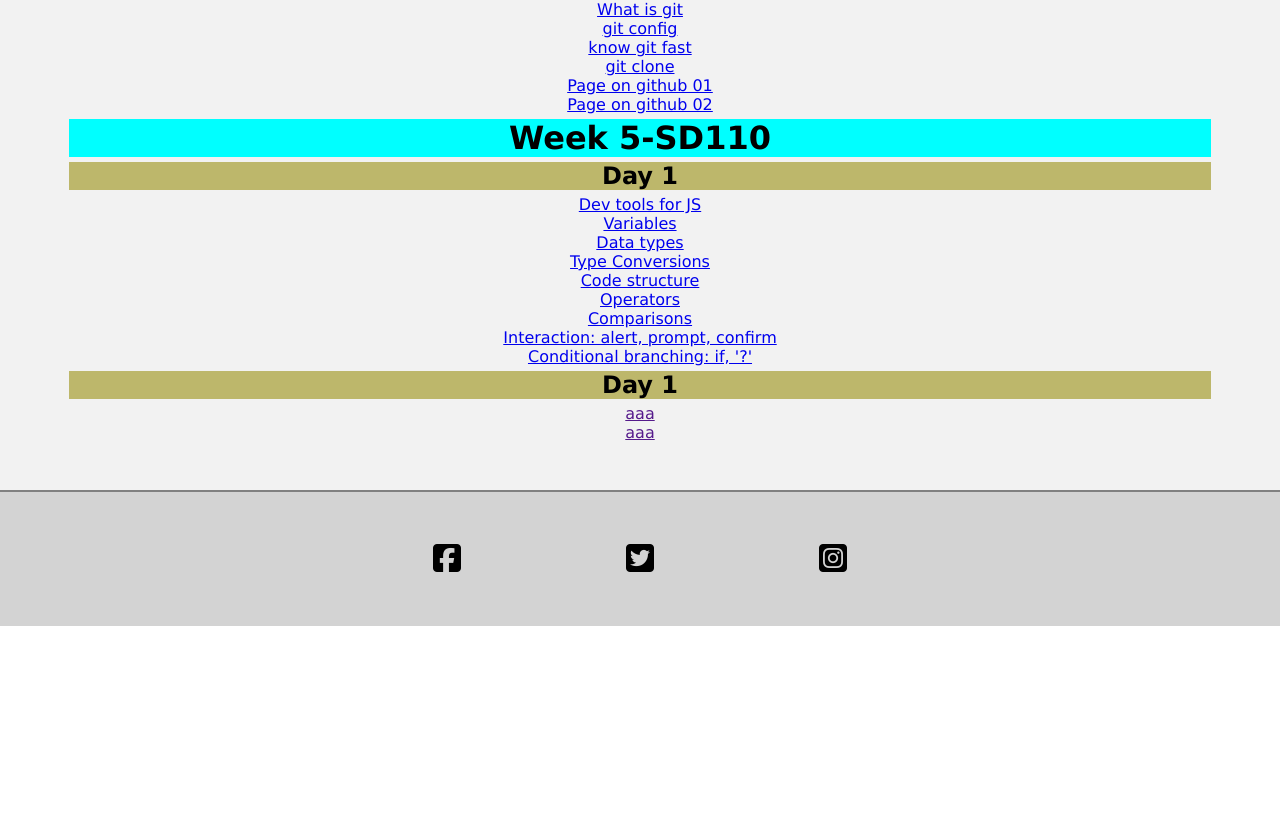
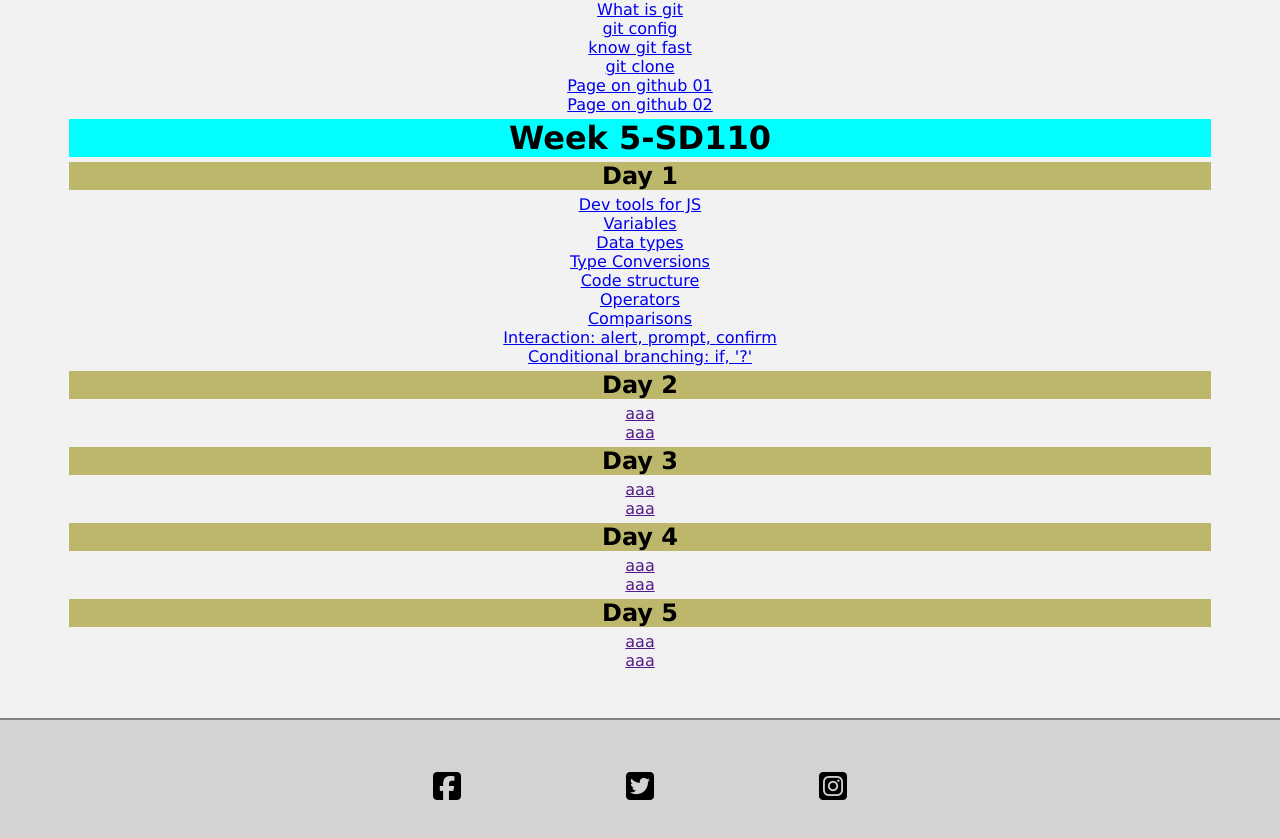
Before and after one commit to HaoGong73/portfoilo-site, a plain HTML site: page research.html in a window 1280 px wide. Shown: the part 1836-2674 px from the top of the page. Before the commit the page ends 2462 px from the top, so only its background shows below. Drawn offline with Linux system fonts and the light colour scheme.

Commit message:
modify day2

```diff
--- a/research.html
+++ b/research.html
@@ -124,7 +124,16 @@
       <a href="https://javascript.info/comparison" target="_blank">Comparisons</a><br>
       <a href="https://javascript.info/alert-prompt-confirm" target="_blank">Interaction: alert, prompt, confirm</a><br>
       <a href="https://javascript.info/ifelse" target="_blank">Conditional branching: if, '?'</a><br>
-      <h2>Day 1</h2>
+      <h2>Day 2</h2>
+      <a href="" target="_blank">aaa</a><br>
+      <a href="" target="_blank">aaa</a><br>
+      <h2>Day 3</h2>
+      <a href="" target="_blank">aaa</a><br>
+      <a href="" target="_blank">aaa</a><br>
+      <h2>Day 4</h2>
+      <a href="" target="_blank">aaa</a><br>
+      <a href="" target="_blank">aaa</a><br>
+      <h2>Day 5</h2>
       <a href="" target="_blank">aaa</a><br>
       <a href="" target="_blank">aaa</a><br>
 
```
